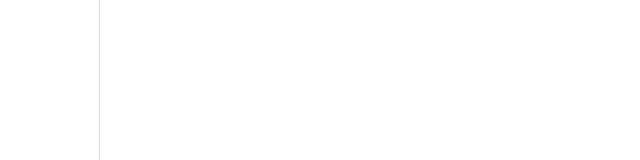
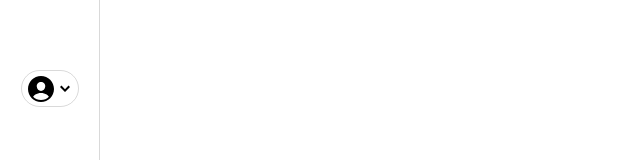
Before and after one commit to tkg808/padplot, a React (Create React App) app: page / in a window 1280 px wide. Shown: the part 838-998 px from the top of the page, without its empty margins (0-640 px from the left). Built offline with nearby package versions, Linux system fonts and the light colour scheme.

Commit message:
Add bottom content of navbar and style

```diff
--- a/src/components/leftNavbar/LeftNavbar.css
+++ b/src/components/leftNavbar/LeftNavbar.css
@@ -34,3 +34,29 @@
   justify-content: space-evenly;
   align-items: center;
 }
+
+div.nav-bot-container
+{
+  width: 100px;
+  height: 512px;
+  padding-bottom: 79px;
+  display: flex;
+  flex-direction: column;
+  justify-content: end;
+  align-items: center;
+}
+
+div.nav-pill-container
+{
+  width: 58px;
+  height: 37px;
+  border: 1px solid rgba(0, 0, 0, 0.15);
+  border-radius: 50px;
+  display: flex;
+  align-items: center;
+}
+
+.pill-person-icon
+{
+  margin-left: 3px;
+}
--- a/src/components/leftNavbar/LeftNavbar.js
+++ b/src/components/leftNavbar/LeftNavbar.js
@@ -20,8 +20,12 @@
           <BsBarChartFill className="nav-icon" size={18.5} />
           <BsFileTextFill className="nav-icon" size={13} />
         </div>
-        <div className="nav-bot-container">
 
+      </div>
+      <div className="nav-bot-container">
+        <div className="nav-pill-container">
+          <IoPersonCircle className="pill-person-icon" size={32} />
+          <GoChevronDown className="pill-arrow-icon" size={16} />
         </div>
       </div>
     </nav>
```
